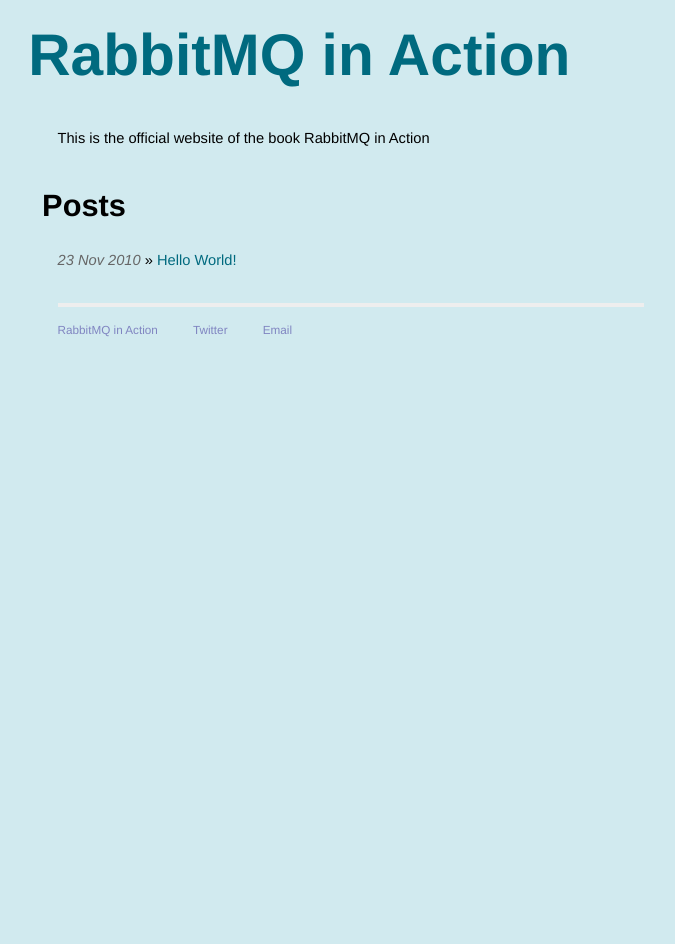
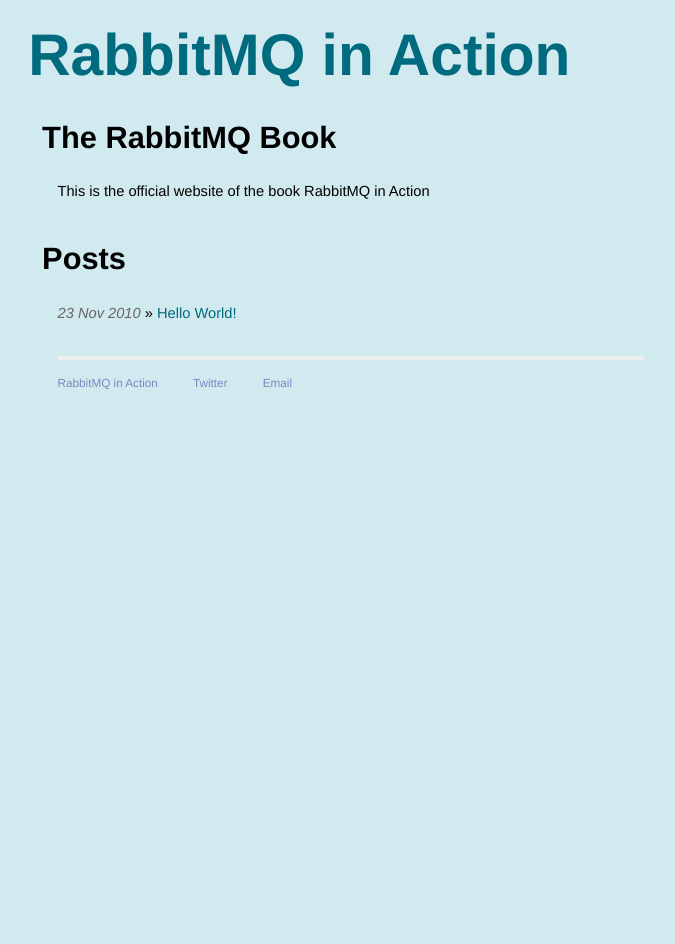
Before and after one commit to rabbitinaction/rabbitinaction.github.com, a Jekyll site: the page built from index.html, in a window 1280 px wide. Shown: the whole page, without its empty margins (289-964 px from the left). Built offline with Jekyll 4.4.1, drawn with Linux system fonts in a browser that asks for light colours.

Commit message:
improves page title

```diff
--- a/atom.xml
+++ b/atom.xml
@@ -4,7 +4,7 @@ layout: nil
 <?xml version="1.0" encoding="utf-8"?>
 <feed xmlns="http://www.w3.org/2005/Atom">
 
- <title>RabbitMQ in Action</title>
+ <title>RabbitMQ in Action - The RabbitMQ Book</title>
  <link href="http://rabbitmqinaction.com/atom.xml" rel="self"/>
  <link href="http://rabbitmqinaction.com/"/>
  <updated>{{ site.time | date_to_xmlschema }}</updated>
--- a/index.html
+++ b/index.html
@@ -1,10 +1,10 @@
 ---
 layout: default
-title: RabbitMQ in Action
+title: RabbitMQ in Action - The RabbitMQ Book
 ---
 
 <div id="home">
-  <h1></h1>
+  <h1>The RabbitMQ Book</h1>
   <p>This is the official website of the book RabbitMQ in Action</p>
   <h1>Posts</h1>
   <ul class="posts">
```
